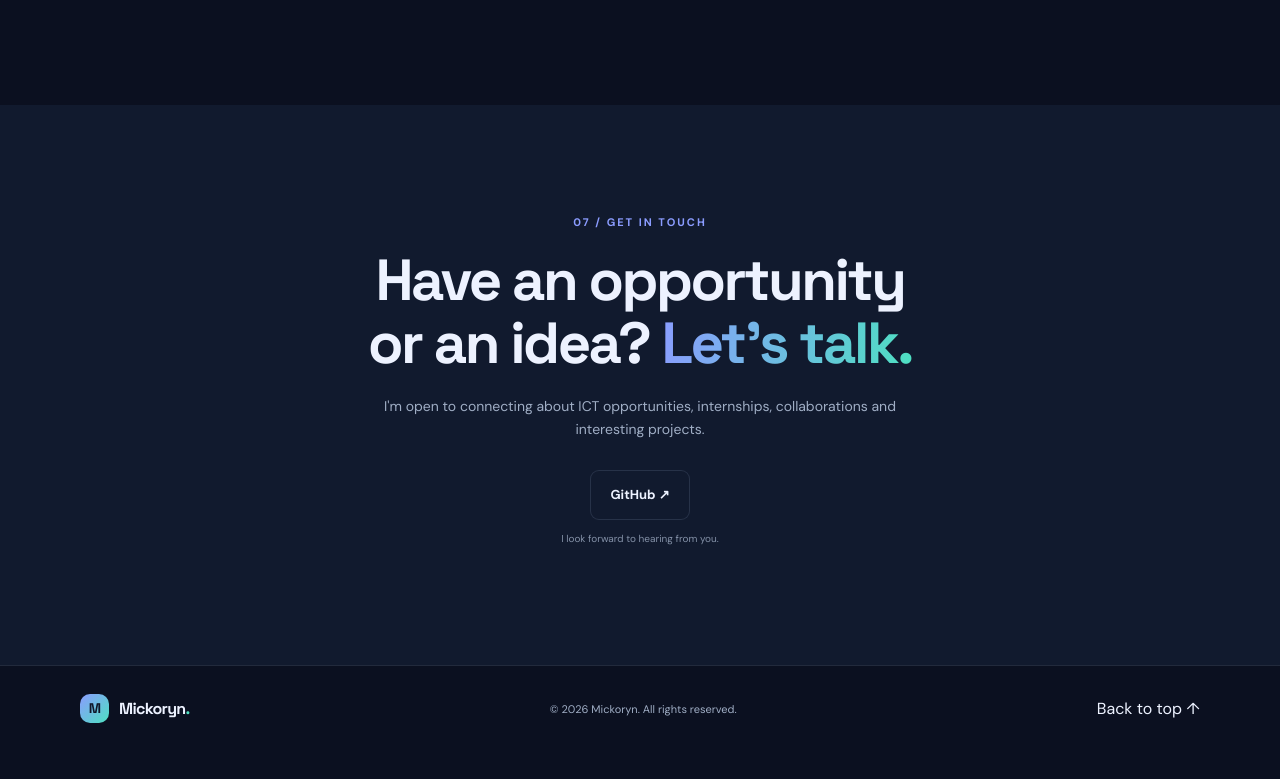
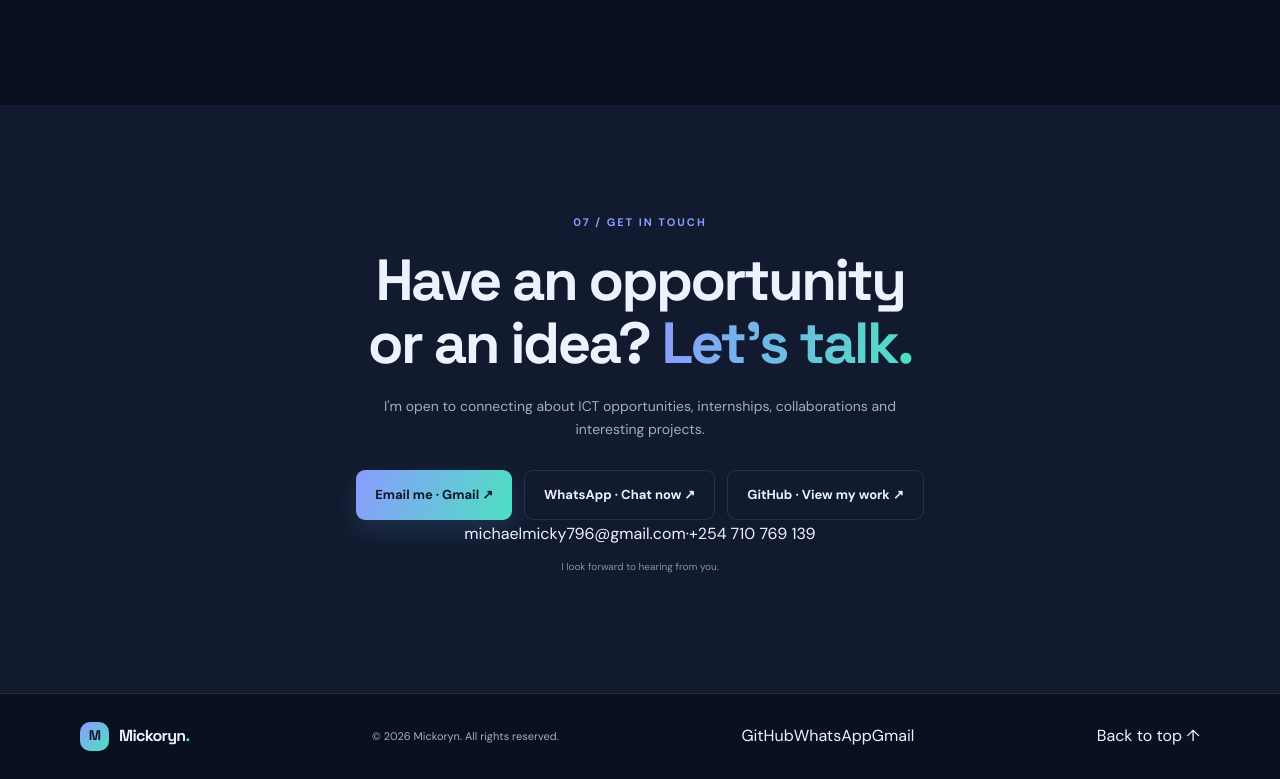
Before and after one commit to Nmickymichael/michael-portfolio, a plain HTML site: page index.html in a window 1280 px wide. Shown: the part 5922-6701 px from the top of the page. Before the commit the page ends 6673 px from the top, so only its background shows below. Drawn offline with Linux system fonts and the light colour scheme; no server answers.

Commit message:
Restore portfolio contact options: GitHub, WhatsApp and Gmail

```diff
--- a/index.html
+++ b/index.html
@@ -75,8 +75,8 @@
 
     <section class="section container" id="development"><div class="section-heading"><p class="eyebrow">06 / CONTINUOUS LEARNING</p><h2>Always <span class="gradient-text">learning.</span></h2></div><div class="learning-list"><div><span class="learning-icon">✓</span><p><strong>Certificate in Cybersecurity</strong><small>HP LIFE Foundation · 2024</small></p></div><div><span class="learning-icon">↗</span><p><strong>Web Development & Programming Track</strong><small>freeCodeCamp · September 2026 — Present</small></p></div></div></section>
 
-    <section class="section contact-section" id="contact"><div class="container contact-inner"><p class="eyebrow">07 / GET IN TOUCH</p><h2>Have an opportunity<br>or an idea? <span class="gradient-text">Let's talk.</span></h2><p>I'm open to connecting about ICT opportunities, internships, collaborations and interesting projects.</p><div class="contact-actions"><a class="button button-secondary" href="https://github.com/Nmickymichael" target="_blank" rel="noreferrer">GitHub ↗</a></div><p class="contact-note">I look forward to hearing from you.</p></div></section>
+    <section class="section contact-section" id="contact"><div class="container contact-inner"><p class="eyebrow">07 / GET IN TOUCH</p><h2>Have an opportunity<br>or an idea? <span class="gradient-text">Let's talk.</span></h2><p>I'm open to connecting about ICT opportunities, internships, collaborations and interesting projects.</p><div class="contact-actions"><a class="button button-primary" href="mailto:michaelmicky796@gmail.com?subject=Hello%20Mickoryn">Email me · Gmail ↗</a><a class="button button-secondary" href="https://wa.me/254710769139" target="_blank" rel="noopener noreferrer">WhatsApp · Chat now ↗</a><a class="button button-secondary" href="https://github.com/Nmickymichael" target="_blank" rel="noopener noreferrer">GitHub · View my work ↗</a></div><div class="contact-details"><a href="mailto:michaelmicky796@gmail.com">michaelmicky796@gmail.com</a><span>·</span><a href="https://wa.me/254710769139" target="_blank" rel="noopener noreferrer">+254 710 769 139</a></div><p class="contact-note">I look forward to hearing from you.</p></div></section>
   </main>
-  <footer class="footer"><div class="container footer-inner"><a class="brand" href="#home"><span class="brand-mark">M</span><span>Mickoryn<span class="brand-dot">.</span></span></a><p>© 2026 Mickoryn. All rights reserved.</p><a href="#home">Back to top ↑</a></div></footer>
+  <footer class="footer"><div class="container footer-inner"><a class="brand" href="#home"><span class="brand-mark">M</span><span>Mickoryn<span class="brand-dot">.</span></span></a><p>© 2026 Mickoryn. All rights reserved.</p><div class="footer-contact"><a href="https://github.com/Nmickymichael" target="_blank" rel="noopener noreferrer">GitHub</a><a href="https://wa.me/254710769139" target="_blank" rel="noopener noreferrer">WhatsApp</a><a href="mailto:michaelmicky796@gmail.com">Gmail</a></div><a href="#home">Back to top ↑</a></div></footer>
 </body>
 </html>
```
